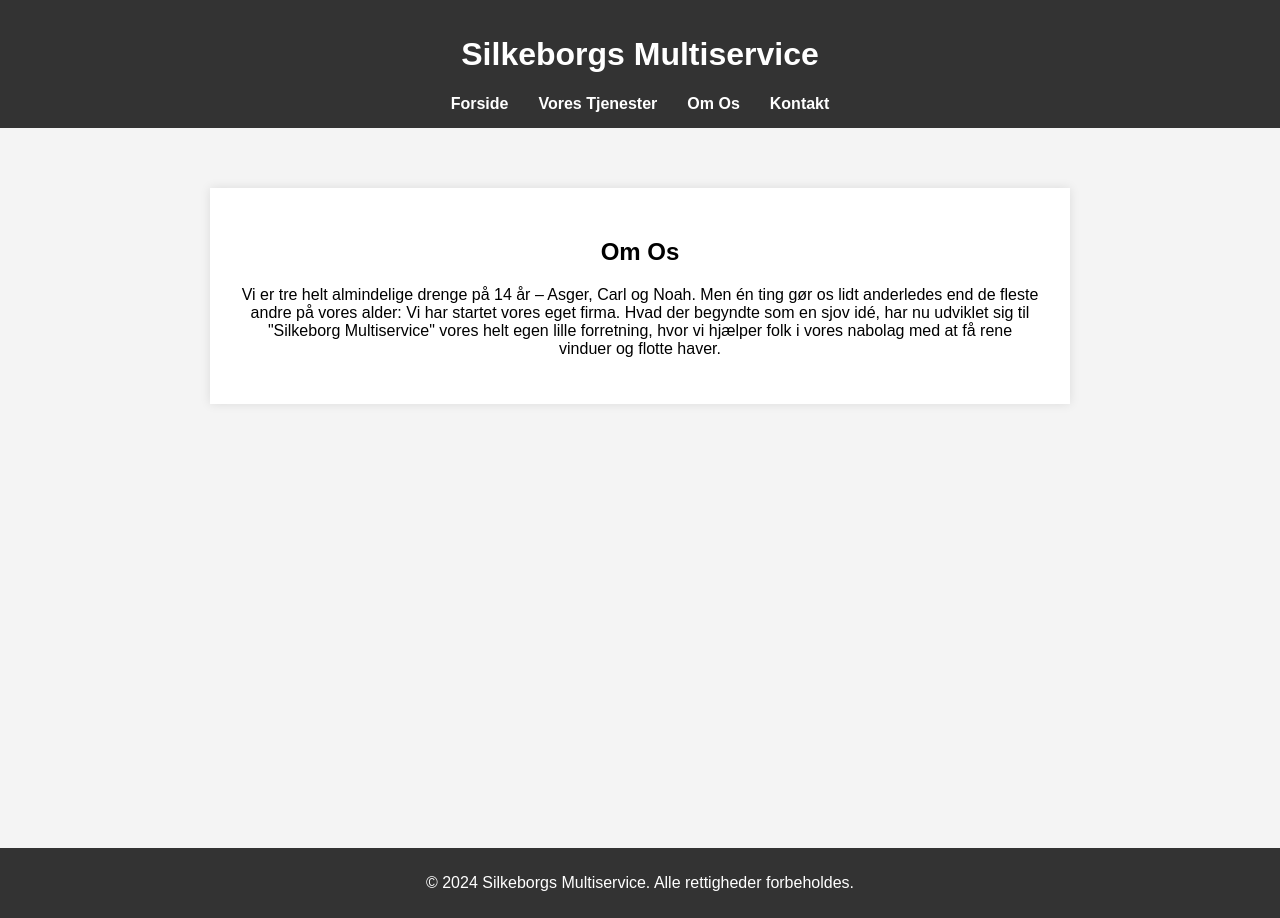
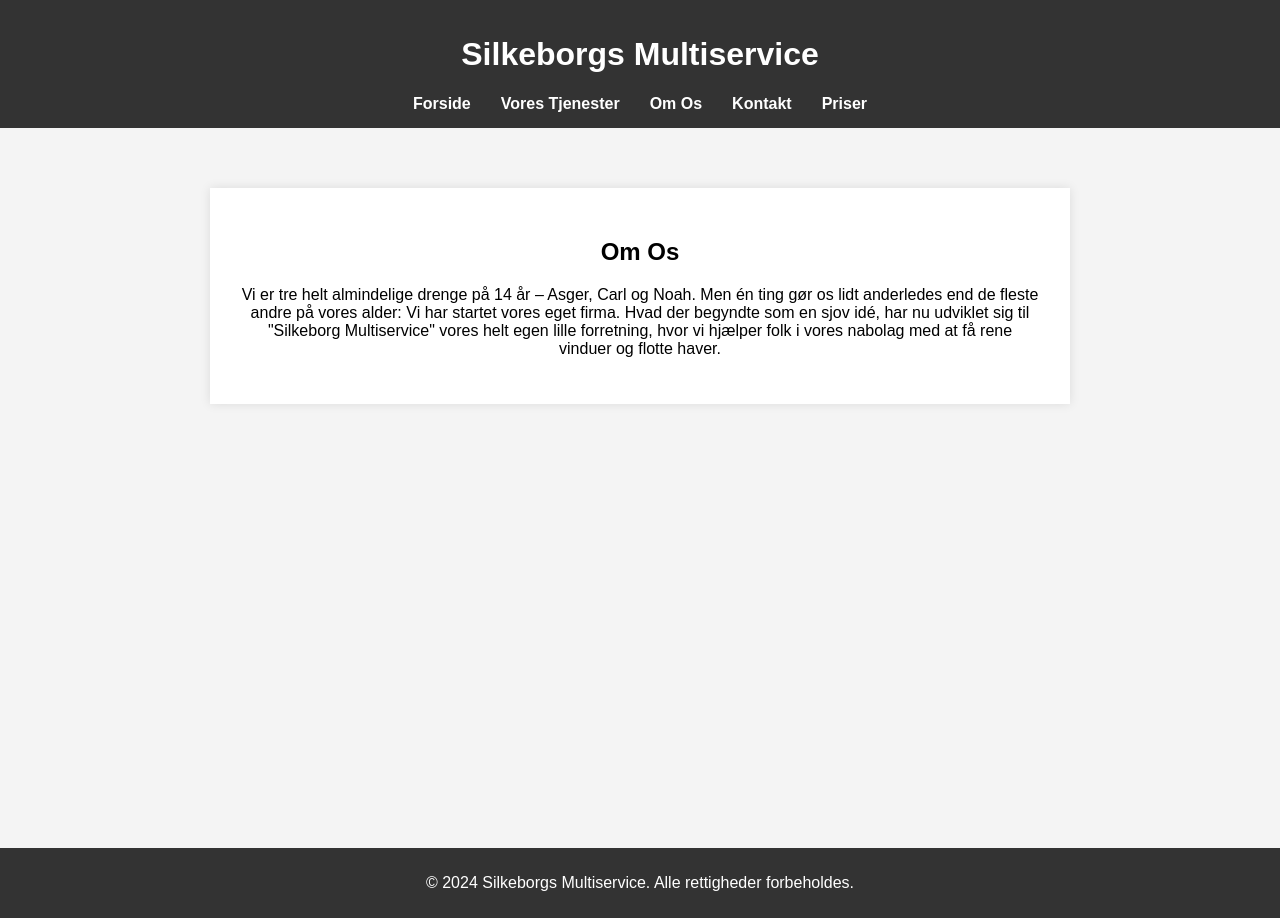
Before and after one commit to Agger10/multiservice, a plain HTML site: page about.html in a window 1280 px wide. Drawn offline with Linux system fonts and the light colour scheme.

Commit message:
Update about.html

```diff
--- a/about.html
+++ b/about.html
@@ -15,6 +15,7 @@
                 <a href="services.html">Vores Tjenester</a>
                 <a href="about.html">Om Os</a>
                 <a href="contact.html">Kontakt</a>
+                <a href="prices.html">Priser</a>
             </nav>
         </div>
     </header>
```
